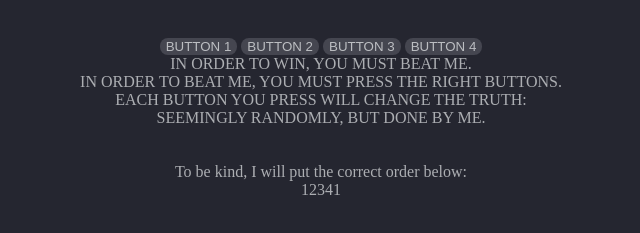
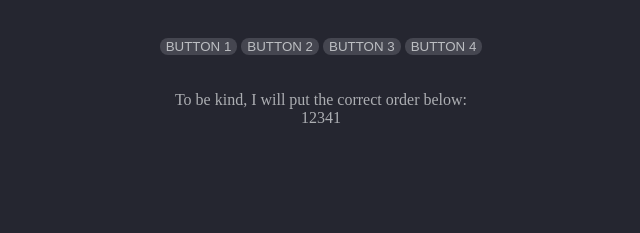
Before and after one commit to XQ22/Game-jams, a plain HTML site: page Deicide.html in a window 1280 px wide. Both pictures are taken after a click on the button "BUTTON 1". Shown: the part 61-294 px from the top of the page, without its empty margins (319-959 px from the left). Drawn offline with Linux system fonts and the light colour scheme.

Commit message:
Update Deicide.html

```diff
--- a/Deicide.html
+++ b/Deicide.html
@@ -50,7 +50,7 @@ button:active {
       };
       var Presto = function(a){
         neunet.nodes[0][a] = 1;
-        document.getElementByID("text").innerHTML="";
+        document.getElementById("text").innerHTML="";
       };
     </script>
   </head>
```
